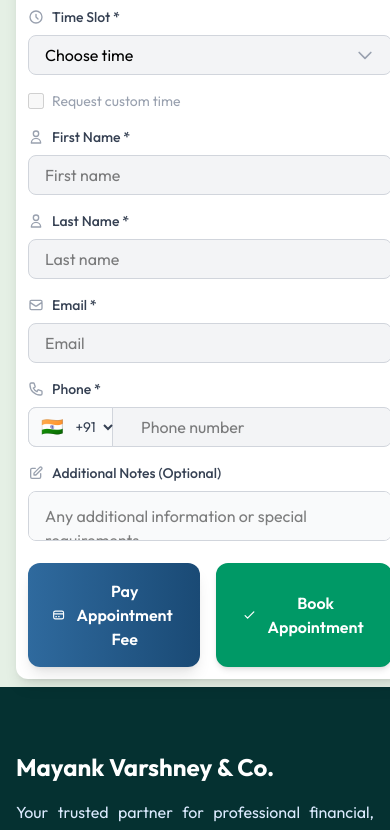
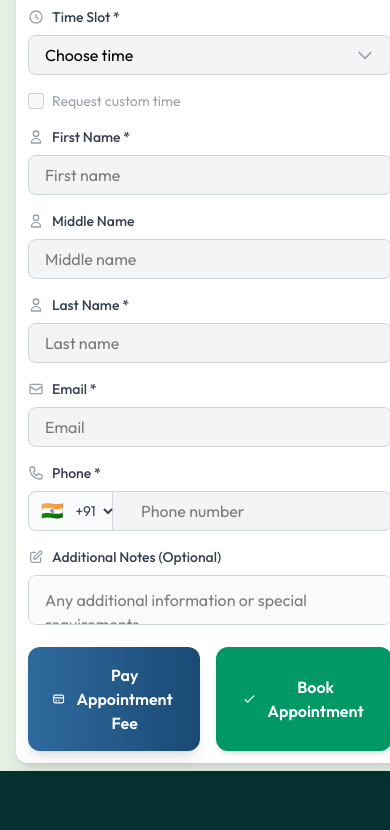
Before and after one commit to Deepanshumelkani77/mayankvarshney, a React app in the folder frontend/: page /appointment in a window 390 px wide. Shown: the part 780-1610 px from the top of the page. Built offline with nearby package versions, Linux system fonts and the light colour scheme; the HTML template or start-up script is replaced by a standard one.

Commit message:
all done

```diff
--- a/frontend/src/pages/Appointment.jsx
+++ b/frontend/src/pages/Appointment.jsx
@@ -62,6 +62,7 @@
   const [countryCode, setCountryCode] = useState('+91')
   const [formData, setFormData] = useState({
     firstName: '',
+    middleName: '',
     lastName: '',
     email: '',
     phone: '',
@@ -738,8 +739,8 @@
                     </div>
                   </div>
 
-                  {/* Row 2: First Name, Last Name, Email, Phone */}
-                  <div className="grid md:grid-cols-4 gap-4">
+                  {/* Row 2: First Name, Middle Name, Last Name, Email, Phone */}
+                  <div className="grid md:grid-cols-5 gap-4">
                     <div>
                       <label className="block text-sm font-medium text-gray-700 mb-2 flex items-center gap-2">
                         <svg className="w-4 h-4 text-gray-400" fill="none" stroke="currentColor" viewBox="0 0 24 24">
@@ -757,6 +758,26 @@
                           (selectedTimes.length === 0 && !requestCustomTime) ? 'bg-gray-100 cursor-not-allowed' : 'bg-gray-50 focus:bg-white'
                         }`}
                         placeholder="First name"
+                      />
+                    </div>
+
+                    <div>
+                      <label className="block text-sm font-medium text-gray-700 mb-2 flex items-center gap-2">
+                        <svg className="w-4 h-4 text-gray-400" fill="none" stroke="currentColor" viewBox="0 0 24 24">
+                          <path strokeLinecap="round" strokeLinejoin="round" strokeWidth={2} d="M16 7a4 4 0 11-8 0 4 4 0 018 0zM12 14a7 7 0 00-7 7h14a7 7 0 00-7-7z" />
+                        </svg>
+                        Middle Name
+                      </label>
+                      <input
+                        type="text"
+                        name="middleName"
+                        value={formData.middleName}
+                        onChange={handleFormChange}
+                        disabled={(selectedTimes.length === 0 && !requestCustomTime)}
+                        className={`w-full h-10 px-4 py-3 border border-gray-300 rounded-lg focus:ring-2 focus:ring-[#2F6A9E] focus:border-transparent outline-none transition text-base ${
+                          (selectedTimes.length === 0 && !requestCustomTime) ? 'bg-gray-100 cursor-not-allowed' : 'bg-gray-50 focus:bg-white'
+                        }`}
+                        placeholder="Middle name"
                       />
                     </div>
 
--- a/frontend/src/pages/Signup.jsx
+++ b/frontend/src/pages/Signup.jsx
@@ -5,7 +5,7 @@
 const Signup = () => {
   const { showSignup, signupMode, closeSignup, setSignupMode } = useContext(AppContext)
   const [loginData, setLoginData] = useState({ email: '', password: '' })
-	const [signupData, setSignupData] = useState({ fullName: '', email: '', phone: '', password: '' })
+	const [signupData, setSignupData] = useState({ firstName: '', middleName: '', lastName: '', email: '', phone: '', password: '' })
   const [showPassword, setShowPassword] = useState(false)
   const [error, setError] = useState('')
   const [captcha, setCaptcha] = useState('')
@@ -46,6 +46,15 @@
       return
     }
 
+    // Email or phone validation
+    const emailRegex = /^[^\s@]+@[^\s@]+\.[^\s@]+$/
+    const phoneRegex = /^\+?[0-9]+$/
+
+    if (!emailRegex.test(loginData.email) && !phoneRegex.test(loginData.email)) {
+      setError('Please enter a valid email address or phone number')
+      return
+    }
+
     // TODO: call API
     console.log('login', loginData)
   }
@@ -60,6 +69,21 @@
   const submitSignup = (e) => {
     e.preventDefault()
     setError('')
+
+    // Email validation
+    const emailRegex = /^[^\s@]+@[^\s@]+\.[^\s@]+$/
+    if (!emailRegex.test(signupData.email)) {
+      setError('Please enter a valid email address with @ and domain')
+      return
+    }
+
+    // Phone validation - numeric and + sign only
+    const phoneRegex = /^\+?[0-9]+$/
+    if (!phoneRegex.test(signupData.phone)) {
+      setError('Please enter a valid phone number (numeric and + sign only)')
+      return
+    }
+
     // TODO: call API
     console.log('signup', signupData)
   }
@@ -176,17 +200,24 @@
 						</form>
 					) : (
 						<form onSubmit={submitSignup} className="space-y-4">
-							<div>
-
-								<input name="fullName" value={signupData.fullName} onChange={handleSignupChange} placeholder="Full name" required className="w-full px-3 py-2 border border-gray-200 rounded-md focus:ring-2 focus:ring-[#2F6A9E] outline-none placeholder-gray-400" />
+							<div className="grid grid-cols-3 gap-2">
+								<div>
+									<input name="firstName" value={signupData.firstName} onChange={handleSignupChange} placeholder="First name *" required className="w-full px-3 py-2 border border-gray-200 rounded-md focus:ring-2 focus:ring-[#2F6A9E] outline-none placeholder-gray-400 text-sm" />
+								</div>
+								<div>
+									<input name="middleName" value={signupData.middleName} onChange={handleSignupChange} placeholder="Middle name" className="w-full px-3 py-2 border border-gray-200 rounded-md focus:ring-2 focus:ring-[#2F6A9E] outline-none placeholder-gray-400 text-sm" />
+								</div>
+								<div>
+									<input name="lastName" value={signupData.lastName} onChange={handleSignupChange} placeholder="Last name *" required className="w-full px-3 py-2 border border-gray-200 rounded-md focus:ring-2 focus:ring-[#2F6A9E] outline-none placeholder-gray-400 text-sm" />
+								</div>
 							</div>
 							<div>
 
-								<input name="email" type="email" value={signupData.email} onChange={handleSignupChange} placeholder="Email address" required className="w-full px-3 py-2 border border-gray-200 rounded-md focus:ring-2 focus:ring-[#2F6A9E] outline-none placeholder-gray-400" />
+								<input name="email" type="email" value={signupData.email} onChange={handleSignupChange} placeholder="Email address *" required className="w-full px-3 py-2 border border-gray-200 rounded-md focus:ring-2 focus:ring-[#2F6A9E] outline-none placeholder-gray-400" />
 							</div>
 							<div>
 
-								<input name="phone" value={signupData.phone} onChange={handleSignupChange} placeholder="Phone number " className="w-full px-3 py-2 border border-gray-200 rounded-md focus:ring-2 focus:ring-[#2F6A9E] outline-none placeholder-gray-400" />
+								<input name="phone" value={signupData.phone} onChange={handleSignupChange} placeholder="Phone number *" required className="w-full px-3 py-2 border border-gray-200 rounded-md focus:ring-2 focus:ring-[#2F6A9E] outline-none placeholder-gray-400" />
 							</div>
 							<div>
 
```
